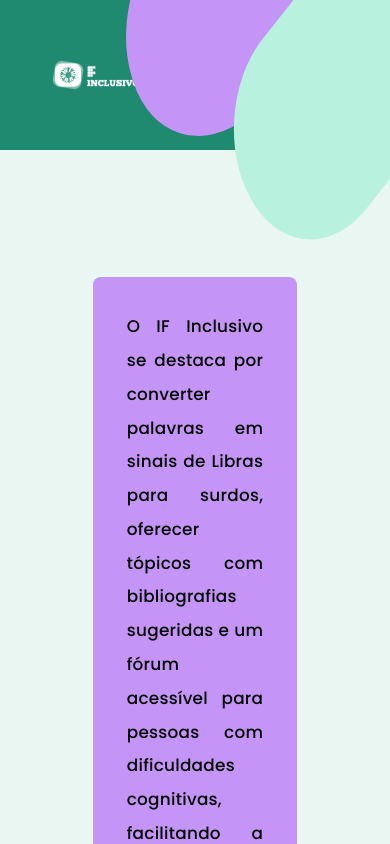
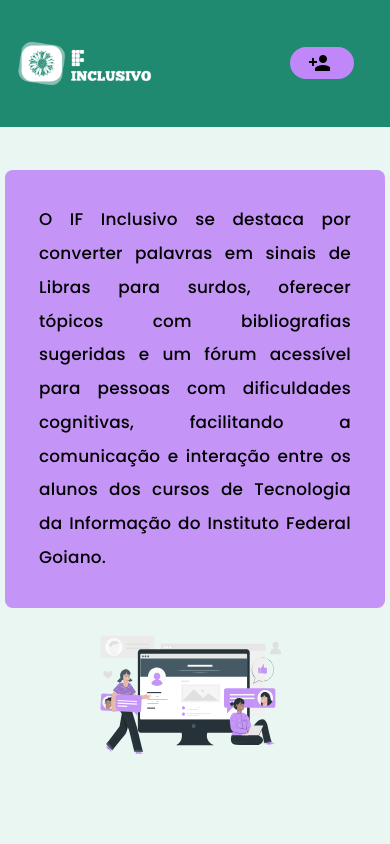
Before and after one commit to arianamesquita/IFInclusivo-frontend, an Angular app: page /home in a window 390 px wide. Shown: the top 844 px of the page. Built offline with nearby package versions, Linux system fonts and the light colour scheme.

Commit message:
styles: ajustes responsividade

```diff
--- a/src/app/external/views/components/home/home.component.scss
+++ b/src/app/external/views/components/home/home.component.scss
@@ -13,7 +13,7 @@
             url("../../../../../assets/images/bubble_home_purple.svg"),
             url("../../../../../assets/images/bubble_home_cyan.svg");
         background-position: left top 300px, left 0px top 200px; // Ajuste personalizado para cada bolha
-        background-size: 150px, 130px;
+        background-size: 130px, 110px;
         background-repeat: no-repeat;
         position: absolute;
         top: 0;
@@ -150,9 +150,10 @@
         }
         .upper {
             flex-direction: column;
-            margin-top: 15vh;
+            margin: 5vh auto;
             .text{
                 font-size: 2vh;
+                width: 100%;
             }
         }
         .middle{
@@ -160,6 +161,7 @@
             flex-direction: column;
             align-items: center;
             justify-content: center;
+            margin: auto;
             .icon_label{
                 .icon{
                     width: 10vh;
--- a/src/app/external/views/components/modais/modal-cadastro/modal-cadastro.component.scss
+++ b/src/app/external/views/components/modais/modal-cadastro/modal-cadastro.component.scss
@@ -122,6 +122,39 @@
                 margin-top: 25px;
             }
         }
+        .box_icons{
+            display: none;
+        }
     }
 
 }
+
+@media only screen and (max-width: 672px) {
+    .modal-container{
+        .background{
+            width: 100%;
+            background-image: none;
+            .img-cadastro{
+                width: 0;
+                display: none;
+            }
+        }
+        .cadastro{
+            width: 100%;
+            display: flex;
+            flex-direction: column;
+            align-items: center;
+            justify-content: center;
+            .form{
+                width: 100%;
+                margin: auto;
+                display: flex;
+                align-items: center;
+                justify-content: center;
+                .row{
+                    width: 100%;
+                }
+            }
+        }
+    }
+}
--- a/src/app/external/views/components/modais/modal-cadastro/modal-cadastro.component.ts
+++ b/src/app/external/views/components/modais/modal-cadastro/modal-cadastro.component.ts
@@ -2,6 +2,8 @@ import { Component, ViewEncapsulation } from '@angular/core';
 import { FormBuilder, FormGroup, Validators } from '@angular/forms';
 import { MatDialogRef } from '@angular/material/dialog';
 import { Router } from '@angular/router';
+import { Subscription } from 'rxjs';
+import { ServiceGeralService } from 'src/app/service/service-geral.service';
 
 @Component({
   selector: 'app-modal-cadastro',
@@ -12,11 +14,12 @@ import { Router } from '@angular/router';
 export class ModalCadastroComponent {
 
   form: FormGroup;
+  private closeModalSubscription: Subscription;
 
   constructor(
     public dialogRef: MatDialogRef<ModalCadastroComponent>,
     private readonly formBuilder: FormBuilder,
-    private readonly router: Router
+    private readonly service: ServiceGeralService
   ) {
     this.form = this.formBuilder.group({
       nome: [null, ],
@@ -24,6 +27,10 @@ export class ModalCadastroComponent {
       matricula: [null, ],
       senha: [null, Validators.required]
     })
+
+    this.closeModalSubscription = this.service.$closeModalCadastro.subscribe(() => {
+      this.dialogRef.close();
+    });
   }
 
   cadastrar(){
@@ -33,10 +40,19 @@ export class ModalCadastroComponent {
   direcionarLogin(){
     // chamar auth service e logar
     // chamar modal de login
+    this.service.emitOpenLogin();
+    this.service.emitCloseCadastro();
   }
 
   voltarHome(){
     this.dialogRef.close();
   }
 
+  ngOnDestroy() {
+    // Certifique-se de cancelar a inscrição ao destruir o componente
+    if (this.closeModalSubscription) {
+      this.closeModalSubscription.unsubscribe();
+    }
+  }
+
 }
--- a/src/app/service/service-geral.service.ts
+++ b/src/app/service/service-geral.service.ts
@@ -11,6 +11,9 @@ export class ServiceGeralService {
   private openModalCadastro = new Subject<void>();
   $openModalCadastro = this.openModalCadastro.asObservable();
 
+  private closeModalCadastro = new Subject<void>();
+  $closeModalCadastro = this.closeModalCadastro.asObservable();
+
   private openModalLogin = new Subject<void>();
   $openModalLogin = this.openModalLogin.asObservable();
 
@@ -21,4 +24,8 @@ export class ServiceGeralService {
   emitOpenLogin(){
     this.openModalLogin.next();
   }
+
+  emitCloseCadastro(){
+    this.closeModalCadastro.next();
+  }
 }
--- a/src/app/shared/components/footer/footer.component.scss
+++ b/src/app/shared/components/footer/footer.component.scss
@@ -61,3 +61,32 @@
 .if {
     font-size: 24px;
 }
+
+@media only screen and (max-width: 672px) {
+    .box{
+        display: flex;
+        flex-direction: column;
+        align-items: center;
+        justify-content: center;
+        .left{
+            color: $btn-text;
+            font-family: 'Poppins-300-light';
+            font-size: 14px;
+            margin-top: 20vh;
+            text-align: center;
+            .text{
+                color: $btn-text;
+                font-family: 'Poppins-700';
+                font-size: 14px;
+                text-align: center;
+            }
+        }
+        .if{
+            margin-top: -10vh;
+            color: $btn-text;
+            font-family: 'Poppins-700';
+            font-size: 14px;
+            text-align: center;
+        }
+    }
+}
--- a/src/app/shared/components/topnavbar/topnavbar.component.html
+++ b/src/app/shared/components/topnavbar/topnavbar.component.html
@@ -3,9 +3,14 @@
         <img class="logo" src="../../../../../assets/images/logo_oficial_white.svg">
     </button>
     <div class="box_btns">
-        <button mat-raised-button class="buttons login"><span class="text_btn" (click)="emitOpenLogin()">LOGIN</span></button>
-        <button mat-raised-button class="buttons cadastro"><span class="text_btn" (click)="emitOpenCadastro()">
+        <button mat-raised-button class="buttons login" (click)="emitOpenLogin()"><span class="text_btn">LOGIN</span></button>
+        <button mat-raised-button class="buttons cadastro" (click)="emitOpenCadastro()"><span class="text_btn">
             CADASTRE-SE</span></button>
+    </div>
+    <div class="box_icons">
+        <button mat-raised-button class="buttons cadastro" (click)="emitOpenCadastro()">
+            <mat-icon class="icon">person_add</mat-icon>
+        </button>
     </div>
     <div class="container">
         <img class="bubble_purple" alt="bolha de decoração roxa" src="../../../../../assets/images/bubble_purple.svg">
--- a/src/app/shared/components/topnavbar/topnavbar.component.scss
+++ b/src/app/shared/components/topnavbar/topnavbar.component.scss
@@ -2,7 +2,7 @@
 @import '/src/assets/fonts/fonts.scss';
 .box {
     width: 100vw;
-    height: 150px;
+    height: 20%;
     background-color: $green;
     display: flex;
     flex-direction: row;
@@ -50,14 +50,15 @@
     gap: 20px;
     .buttons{
         background-color: $btn-purple;
-        height: 50px;
         border-radius: 12px;
     }
     .login{
-        width: 140px;
+        width: auto;
+        padding: 2vh 2vw;
     }
     .cadastro {
-        width: 190px;
+        width: auto;
+        padding: 2vh 2vw;
     }
     .text_btn{
         color: $btn-text;
@@ -67,3 +68,69 @@
         align-items: center;
     }
 }
+
+.box_icons{
+    display: none;
+}
+
+@media only screen and (min-width: 672px) and (max-width: 1300px) {
+    .box{
+        height: 15%;
+    }
+    .bubble_purple, .bubble_cyan {
+        display: none;
+    }
+    .box_btns{
+        .text_btn{
+            font-size: 14px;
+        }
+    }
+    .box_icons{
+        display: none;
+    }
+}
+
+@media only screen and (max-width: 672px) {
+    .box{
+        height: 15%;
+        justify-content: space-between;
+        .box_logo{
+            width: 50vw;
+            margin-left: 20vw;
+            .logo{
+                width: 200%;
+            }
+        }
+    }
+    .bubble_purple, .bubble_cyan {
+        display: none;
+    }
+    .box_btns{
+        display: none;
+    }
+    .box_icons{
+        width: 100%;
+        display: flex;
+        justify-content: flex-end;
+        align-items: center;
+        .buttons {
+            width: 32px;
+            height: 32px;
+            border-radius: 50px;
+            background: $btn-purple;
+            border: none;
+            outline: none;
+            box-shadow: none;
+            .icon{
+                width: 32px;
+                height: 100%;
+                font-size: 24px;
+                display: flex;
+                align-items: center;
+                justify-content: center;
+                padding-left: 8px;
+                color: $black;
+            }
+        }
+    }
+}
```
Also changed, not shown: src/assets/images/bubbles_topnavbar.svg (added).
